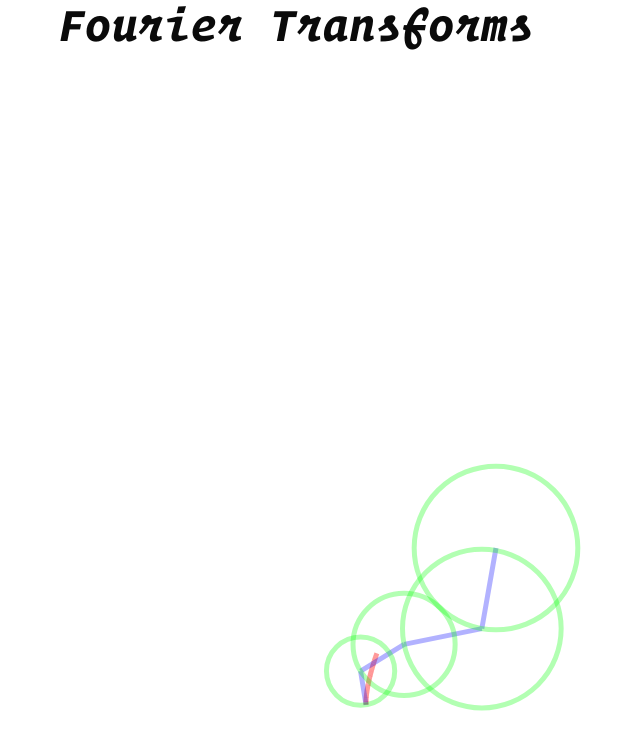
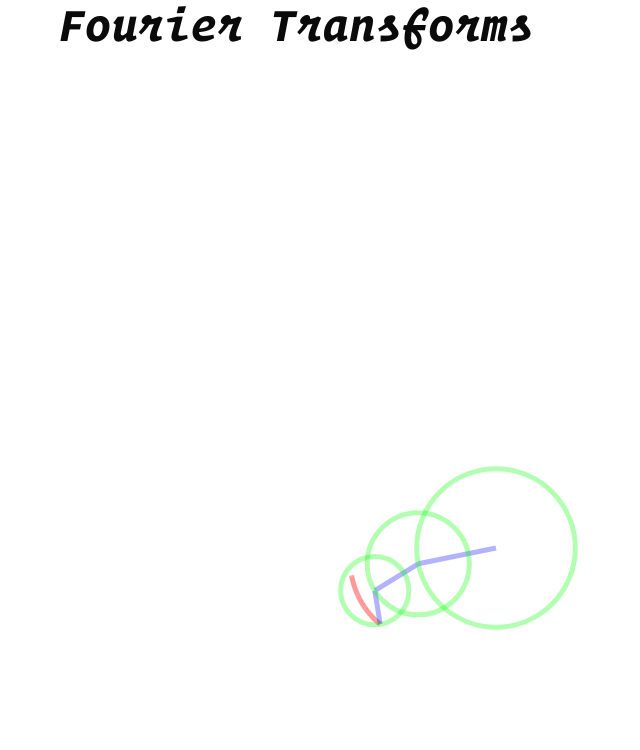
Before and after one commit to 4oeuhtns/fouriertransform, a Next.js app: page /test in a window 1280 px wide. Shown: the top 750 px of the page, without its empty margins (344-984 px from the left). Built offline with nearby package versions, Linux system fonts and the light colour scheme.

Commit message:
circle thing

```diff
--- a/components/epicycle.jsx
+++ b/components/epicycle.jsx
@@ -28,7 +28,7 @@ export default function Epicycle({ points, speed, ...props }) {
     ctx.beginPath();
     let prev = [0, 0];
     let cur = [];
-    for (let i = 0; i < circles.length; i++) {
+    for (let i = 1; i < circles.length; i++) {
         cur = [
             prev[0] + circles[i].amp * Math.cos(circles[i].freq * frame + circles[i].phase),
             prev[1] + circles[i].amp * Math.sin(circles[i].freq * frame + circles[i].phase)
@@ -44,7 +44,7 @@ export default function Epicycle({ points, speed, ...props }) {
     ctx.strokeStyle = "rgba(0, 255, 0, 0.3)";
     prev = [0, 0];
     cur = [];
-    for (let i = 0; i < circles.length; i++) {
+    for (let i = 1; i < circles.length; i++) {
         cur = [
             prev[0] + circles[i].amp * Math.cos(circles[i].freq * frame + circles[i].phase),
             prev[1] + circles[i].amp * Math.sin(circles[i].freq * frame + circles[i].phase)
@@ -67,7 +67,6 @@ export default function Epicycle({ points, speed, ...props }) {
 
   useEffect(() => {
     shouldClearPath.current = true;
-    console.log("clearing path");
   }, [points]);
 
   const drawPath = (ctx, frame) => {
```
